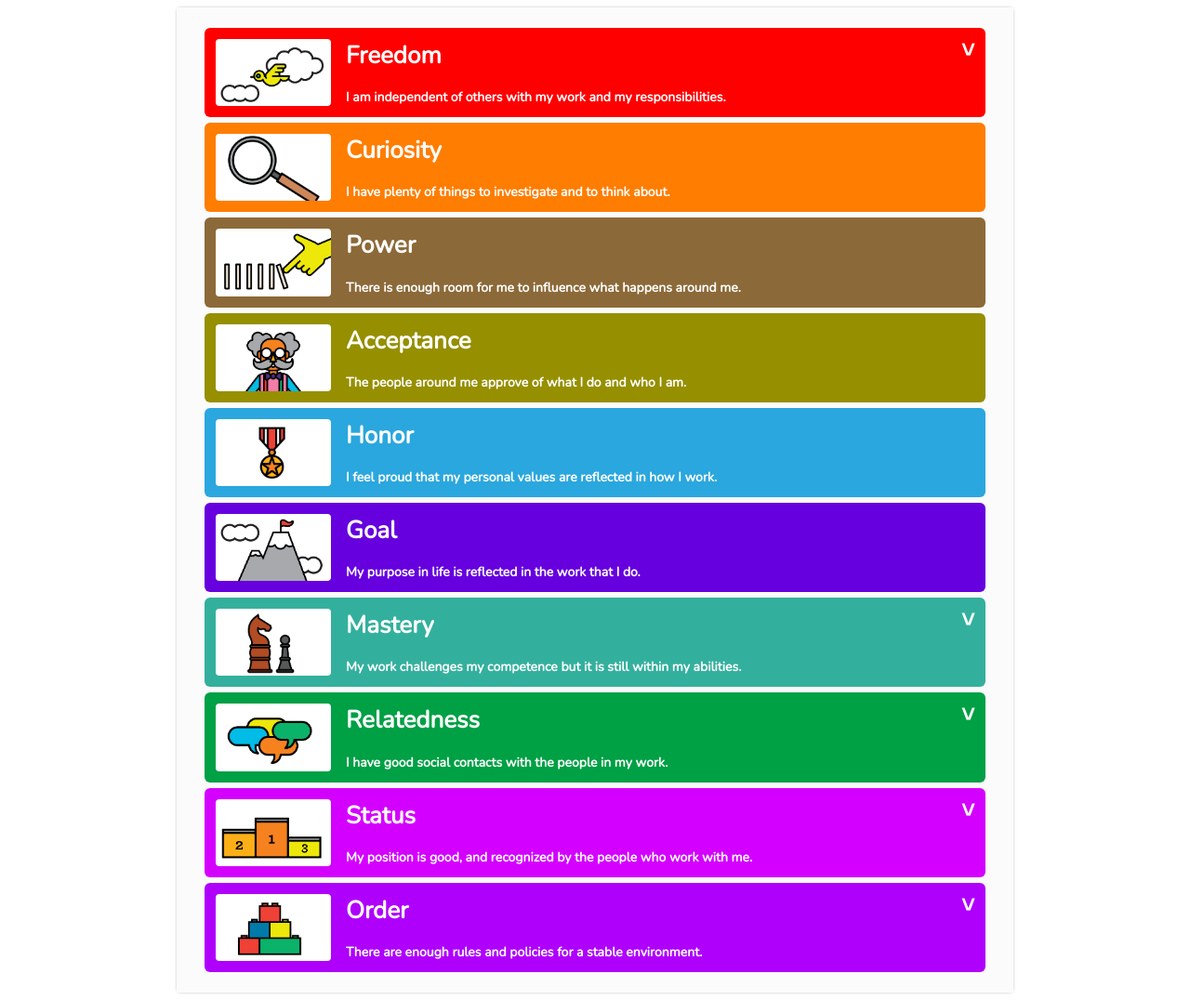
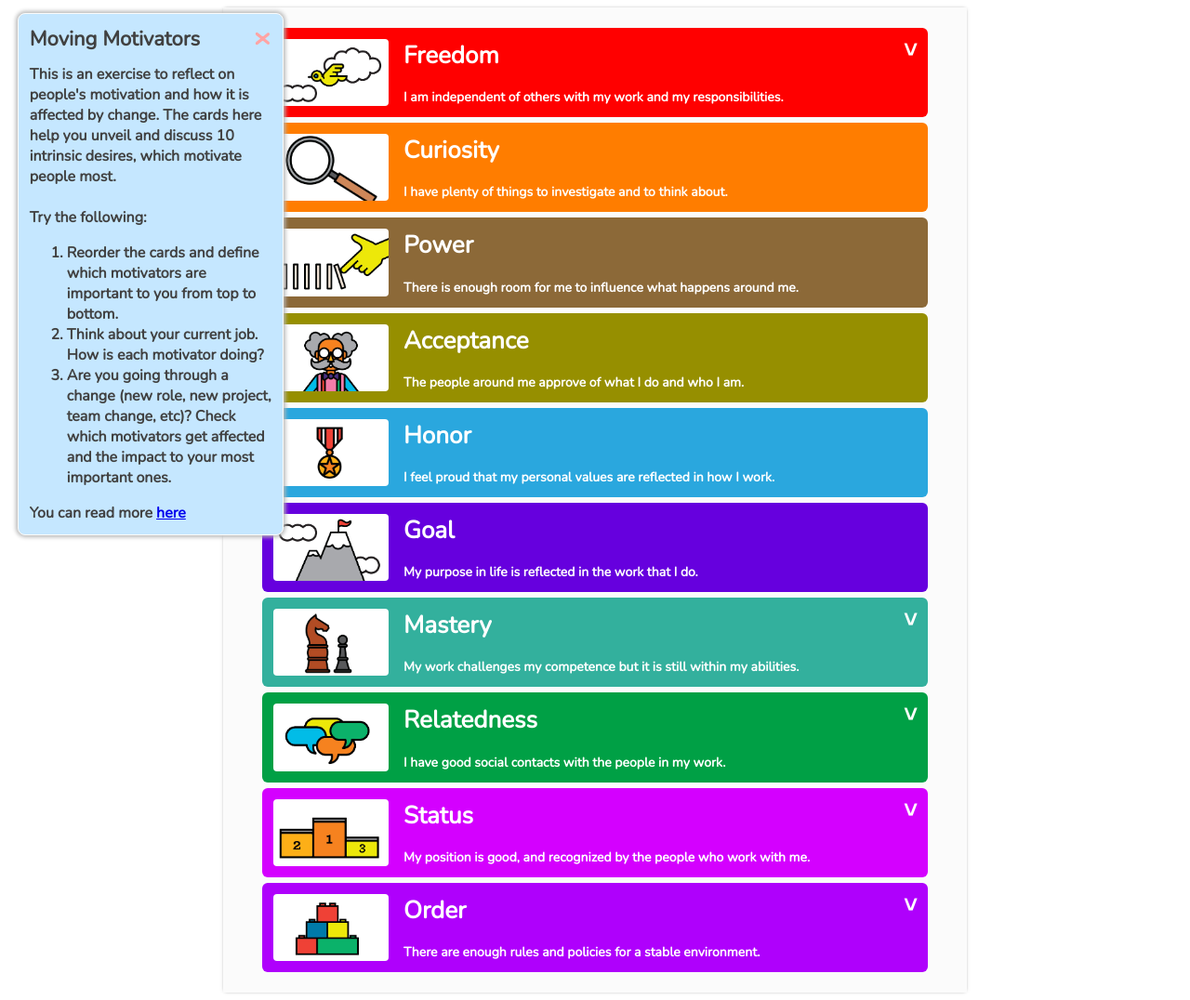
Before and after one commit to kutavi/growth-toolkit, a Gatsby site: page /moving-motivators in a window 1280 px wide. Shown: the whole page at 93% size. Built offline with nearby package versions, Linux system fonts and the light colour scheme; Gatsby itself is replaced by a stand-in of ours.

Commit message:
popover info

```diff
--- a/src/components/Layout/Layout.module.scss
+++ b/src/components/Layout/Layout.module.scss
@@ -1,12 +1,12 @@
 @import 'src/styles/_base.scss';
 
 .container {
-  max-width: 900px;
+  max-width: 800px;
   margin: auto;
   box-shadow: $shadow-small;
 }
 
 .content {
-  padding: 16px 24px;
+  padding: 16px 36px;
   background-color: $grey-light;
 }
--- /dev/null
+++ b/src/components/Popover/Popover.module.scss
@@ -0,0 +1,60 @@
+@import 'src/styles/_base.scss';
+
+.popover {
+  border-radius: 8px;
+  padding: 12px;
+  min-height: 50px;
+  width: 260px;
+  position: fixed;
+  z-index: $popover;
+  left: 1%;
+  top: 1%;
+  color: $text-default;
+  font-weight: bold;
+  font-family: 'Nunito', sans-serif;
+  box-shadow: $shadow-small-hover;
+  border: 1px solid $grey-light;
+  margin: 6px;
+  background-color: $info;
+}
+
+.infoIcon {
+  position: fixed;
+  left: 1%;
+  top: 1%;
+  border: 1px solid $grey-light;
+  box-shadow: $shadow-small-hover;
+  font-weight: bold;
+  color: $text-default;
+  background-color: $info;
+  border-radius: 100%;
+  padding: 2px 10px;
+  cursor: pointer;
+}
+
+.name {
+  font-size: 22px;
+}
+.header {
+  width: 100%;
+  position: relative;
+  display: flex;
+  flex-direction: column;
+  justify-content: space-between;
+}
+
+.description {
+  font-size: 16px;
+  margin-top: 12px;
+}
+
+.closeButton {
+  transition: transform 0.5s ease;
+  color: $cancel;
+  font-size: 28px;
+  transform: rotate(90deg);
+  position: absolute;
+  cursor: pointer;
+  top: -4px;
+  right: 0;
+}
--- /dev/null
+++ b/src/components/Popover/Popover.tsx
@@ -0,0 +1,40 @@
+import { useState } from 'react';
+import * as styles from './Popover.module.scss';
+
+interface PopoverProps {
+  title: string;
+  description: string;
+  isShown: boolean;
+  canClose?: boolean;
+}
+
+export const Popover = ({
+  title,
+  description,
+  isShown,
+  canClose = true,
+}: PopoverProps) => {
+  const [isOpen, setOpen] = useState(isShown);
+
+  if (!isOpen) {
+    return <div className={styles.infoIcon} onClick={() => setOpen(true)}>{'i'}</div>;
+  }
+  return (
+    <div className={styles.popover}>
+      <div
+        className={styles.cardInner}>
+        <div className={styles.header}>
+          <span className={styles.name}>{title}</span>
+          {canClose && (
+            <span
+            onClick={() => setOpen(false)}
+              className={styles.closeButton}>
+              {'x'}
+            </span>
+          )}
+          <div className={styles.description}>{description}</div>
+        </div>
+      </div>
+    </div>
+  );
+};
--- a/src/model/configs.ts
+++ b/src/model/configs.tsx
@@ -114,3 +114,18 @@ export const motivators = [
     ],
   },
 ];
+
+export const texts = {
+  motivators: {
+    info: <div>This is an exercise to reflect on people's motivation and how it is affected by change.
+      The cards here help you unveil and discuss 10 intrinsic desires, which motivate people most.
+      <br/><br/>Try the following:
+      <ol>
+        <li>Reorder the cards and define which motivators are important to you from top to bottom.</li>
+        <li>Think about your current job. How is each motivator doing?</li>
+        <li>Are you going through a change (new role, new project, team change, etc)?
+          Check which motivators get affected and the impact to your most important ones.</li>
+      </ol>
+      You can read more <a target='_blank' href='https://management30.com/practice/moving-motivators/'>here</a></div>,
+  },
+};
--- a/src/pages/moving-motivators/index.tsx
+++ b/src/pages/moving-motivators/index.tsx
@@ -3,7 +3,8 @@ import { DndProvider } from 'react-dnd';
 import { HTML5Backend } from 'react-dnd-html5-backend';
 import { Layout } from '../../components/Layout/Layout';
 import { Motivator } from '../../components/Motivator/Motivator';
-import { motivators } from '../../model/configs';
+import { Popover } from '../../components/Popover/Popover';
+import { motivators, texts } from '../../model/configs';
 import { reorderArray } from '../../model/helpers';
 
 const Home = () => {
@@ -18,6 +19,7 @@ const Home = () => {
 
   return (
     <DndProvider backend={HTML5Backend}>
+      <Popover isShown title={'Moving Motivators'} description={texts.motivators.info} />
       <Layout>
         {cards.map((motivator, index) => (
           <Motivator
--- a/src/styles/_base.scss
+++ b/src/styles/_base.scss
@@ -12,3 +12,4 @@ For example:
 */
 @import url('https://fonts.googleapis.com/css2?family=Nunito&display=swap');
 @import './_colors';
+@import './_zIndex';
--- a/src/styles/_colors.scss
+++ b/src/styles/_colors.scss
@@ -8,7 +8,11 @@ $text-inactive: #b8b8b8;
 
 $grey-light: #fbfbfb;
 
-$grey-dark: #eaeaea91;
+$grey-dark: #eaeaea;
+
+$info: #c5e7ff;
+
+$cancel: #ffa4a4;
 
 $shadow-small: 0px 0px 4px -2px $text-default;
 
--- /dev/null
+++ b/src/styles/_zIndex.scss
@@ -0,0 +1 @@
+$popover: 99;
```
